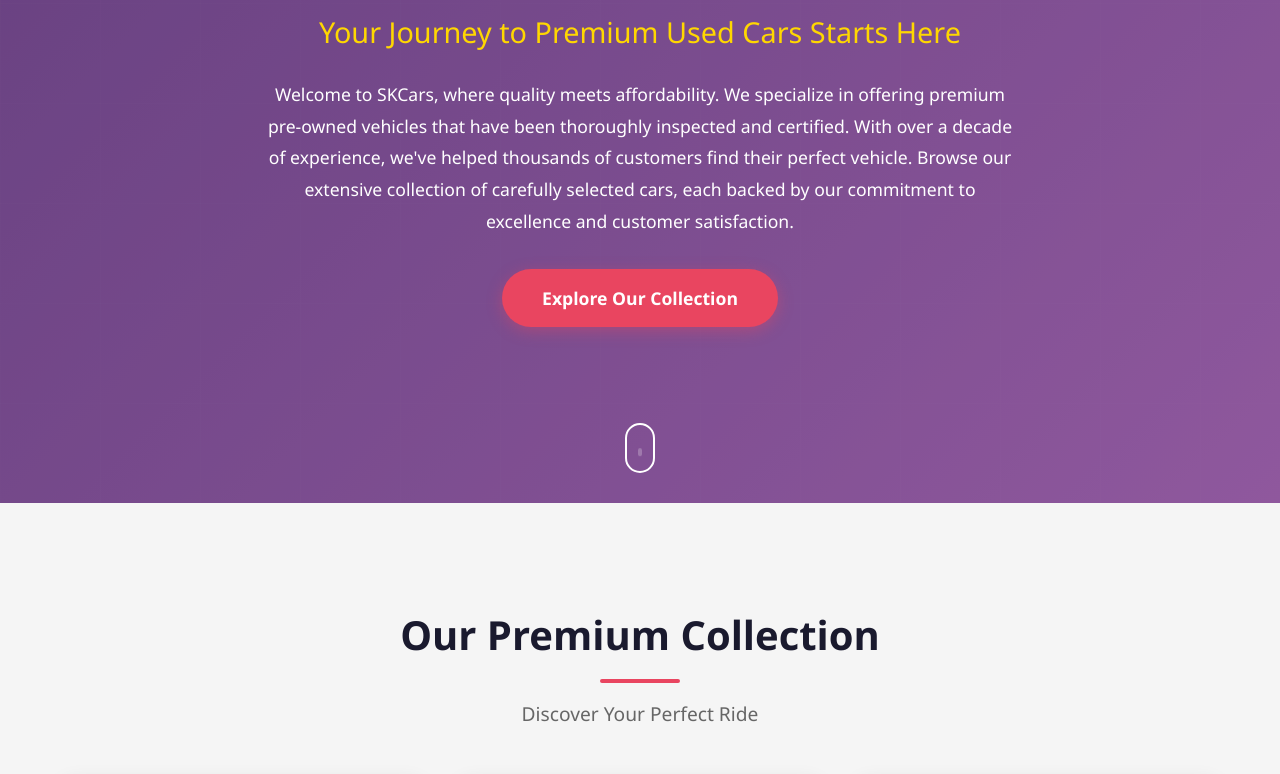
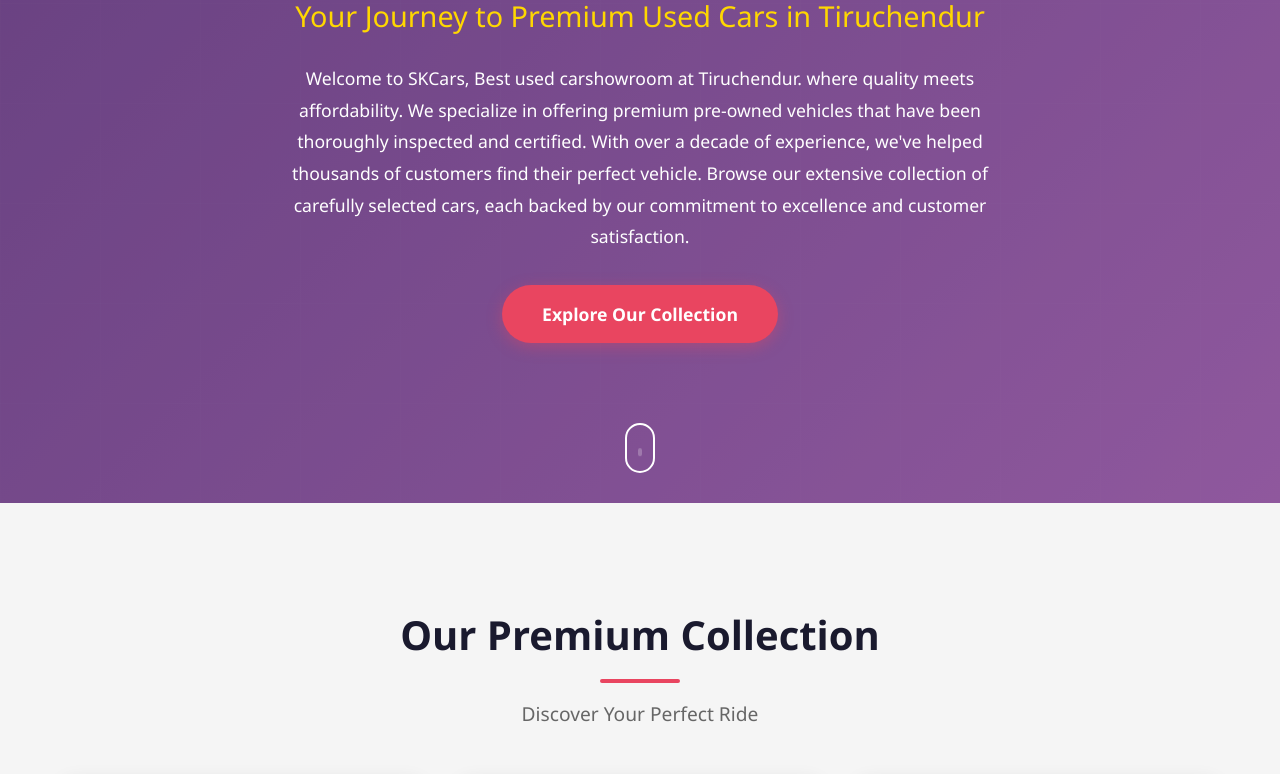
Before and after one commit to bharathganesh45/car-showroom, a plain HTML site: page index.html in a window 1280 px wide. Shown: the part 323-1097 px from the top of the page. Drawn offline with Linux system fonts and the light colour scheme.

Commit message:
homepage update

```diff
--- a/index.html
+++ b/index.html
@@ -30,9 +30,9 @@
         <div class="home-overlay"></div>
         <div class="home-content">
             <h1 class="showroom-name fade-in">SKCars</h1>
-            <p class="showroom-summary fade-in-delay">Your Journey to Premium Used Cars Starts Here</p>
+            <p class="showroom-summary fade-in-delay">Your Journey to Premium Used Cars in Tiruchendur</p>
             <p class="home-description fade-in-delay-2">
-                Welcome to SKCars, where quality meets affordability. We specialize in offering
+                Welcome to SKCars, Best used carshowroom at Tiruchendur. where quality meets affordability. We specialize in offering
                 premium pre-owned vehicles that have been thoroughly inspected and certified.
                 With over a decade of experience, we've helped thousands of customers find their
                 perfect vehicle. Browse our extensive collection of carefully selected cars, each
@@ -82,7 +82,7 @@
                     </p>
                     <h3>What We Do</h3>
                     <p>
-                        We meticulously inspect every vehicle in our inventory, ensuring that each
+                        We inspect every vehicle in our inventory, ensuring that each
                         car meets our strict quality standards. Our team of certified mechanics
                         performs comprehensive checks on engine, transmission, brakes, suspension,
                         and all safety systems. We also provide detailed vehicle history reports
@@ -129,7 +129,7 @@
                 <div class="contact-info">
                     <div class="info-item">
                         <h3>📍 Address</h3>
-                        <p>skcars<br>HP petrol bunk, Meignanapuram</p>
+                        <p>skcars<br>HP petrol bunk <br>Nearby police station, Meignanapuram <br>Tiruchendur</p>
                     </div>
                     <div class="info-item">
                         <h3>📞 Phone</h3>
```
